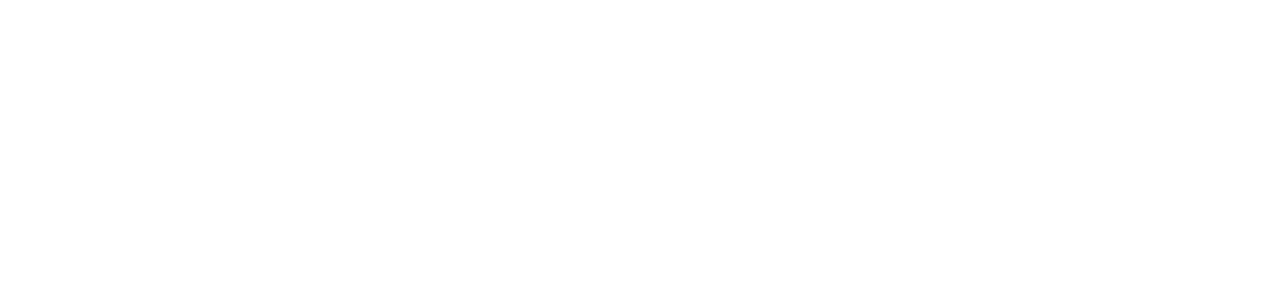
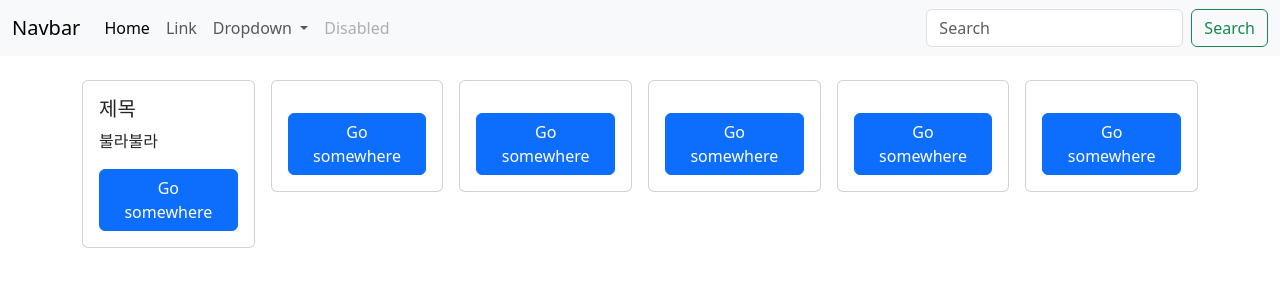
Before and after one commit to codedot28/vueReview, a Vue app: page / in a window 1280 px wide. Shown: the top 300 px of the page. Built offline with nearby package versions, Linux system fonts and the light colour scheme.

Commit message:
components add

```diff
--- a/package.json
+++ b/package.json
@@ -11,6 +11,7 @@
     "format": "prettier --write src/"
   },
   "dependencies": {
+    "bootstrap": "^5.3.3",
     "vue": "^3.4.29"
   },
   "devDependencies": {
--- a/src/App.vue
+++ b/src/App.vue
@@ -1,9 +1,18 @@
 <template>
-  <div></div>
+  <TheNav></TheNav>
+  <TheView></TheView>
 </template>
 
 <script>
+import TheNav from './components/TheNav.vue';
+import TheView from './components/TheView.vue';
+
 export default {
+  components: {
+    TheNav,
+    TheView
+  },
+
   setup() {
     return {};
   }
--- /dev/null
+++ b/src/components/AppCard.vue
@@ -0,0 +1,22 @@
+<template>
+  <div class="card">
+    <div class="card-body">
+      <h5 class="card-title">{{ title }}</h5>
+      <p class="card-text">
+        {{ contents }}
+      </p>
+      <a href="#" class="btn btn-primary">Go somewhere</a>
+    </div>
+  </div>
+</template>
+
+<script>
+export default {
+  props: ['title', 'contents'],
+  setup() {
+    return {};
+  }
+};
+</script>
+
+<style lang="scss" scoped></style>
--- /dev/null
+++ b/src/components/TheNav.vue
@@ -0,0 +1,53 @@
+<script setup></script>
+<template>
+  <nav class="navbar navbar-expand-sm bg-body-tertiary">
+    <div class="container-fluid">
+      <a class="navbar-brand" href="#">Navbar</a>
+      <button
+        class="navbar-toggler"
+        type="button"
+        data-bs-toggle="collapse"
+        data-bs-target="#navbarSupportedContent"
+        aria-controls="navbarSupportedContent"
+        aria-expanded="false"
+        aria-label="Toggle navigation"
+      >
+        <span class="navbar-toggler-icon"></span>
+      </button>
+      <div class="collapse navbar-collapse" id="navbarSupportedContent">
+        <ul class="navbar-nav me-auto">
+          <li class="nav-item">
+            <a class="nav-link active" aria-current="page" href="#">Home</a>
+          </li>
+          <li class="nav-item">
+            <a class="nav-link" href="#">Link</a>
+          </li>
+          <li class="nav-item dropdown">
+            <a
+              class="nav-link dropdown-toggle"
+              href="#"
+              role="button"
+              data-bs-toggle="dropdown"
+              aria-expanded="false"
+            >
+              Dropdown
+            </a>
+            <ul class="dropdown-menu">
+              <li><a class="dropdown-item" href="#">Action</a></li>
+              <li><a class="dropdown-item" href="#">Another action</a></li>
+              <li><hr class="dropdown-divider" /></li>
+              <li><a class="dropdown-item" href="#">Something else here</a></li>
+            </ul>
+          </li>
+          <li class="nav-item">
+            <a class="nav-link disabled" aria-disabled="true">Disabled</a>
+          </li>
+        </ul>
+        <form class="d-flex" role="search">
+          <input class="form-control me-2" type="search" placeholder="Search" aria-label="Search" />
+          <button class="btn btn-outline-success" type="submit">Search</button>
+        </form>
+      </div>
+    </div>
+  </nav>
+</template>
--- /dev/null
+++ b/src/components/TheView.vue
@@ -0,0 +1,25 @@
+<template>
+  <main class="container py-4">
+    <div class="row g-3">
+      <div class="col"><AppCard title="제목" contents="불라불라"></AppCard></div>
+      <div class="col"><AppCard></AppCard></div>
+      <div class="col"><AppCard></AppCard></div>
+      <div class="col"><AppCard></AppCard></div>
+      <div class="col"><AppCard></AppCard></div>
+      <div class="col"><AppCard></AppCard></div>
+    </div>
+  </main>
+</template>
+<script>
+import AppCard from './AppCard.vue';
+
+export default {
+  components: {
+    AppCard
+  },
+
+  setup() {
+    return {};
+  }
+};
+</script>
```
Also changed, not shown: src/main.js (+9 -1 lines), 1 other file (tests, documents, lock files or other folders).
